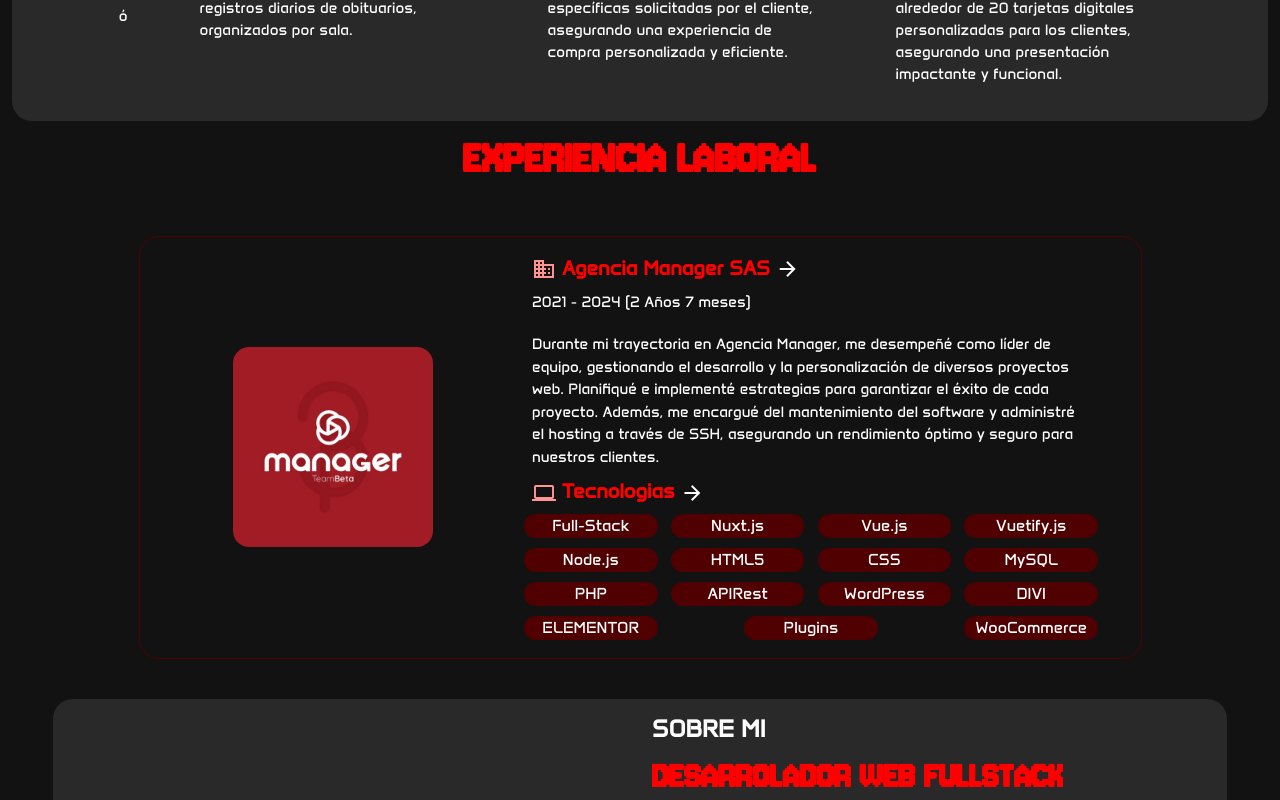
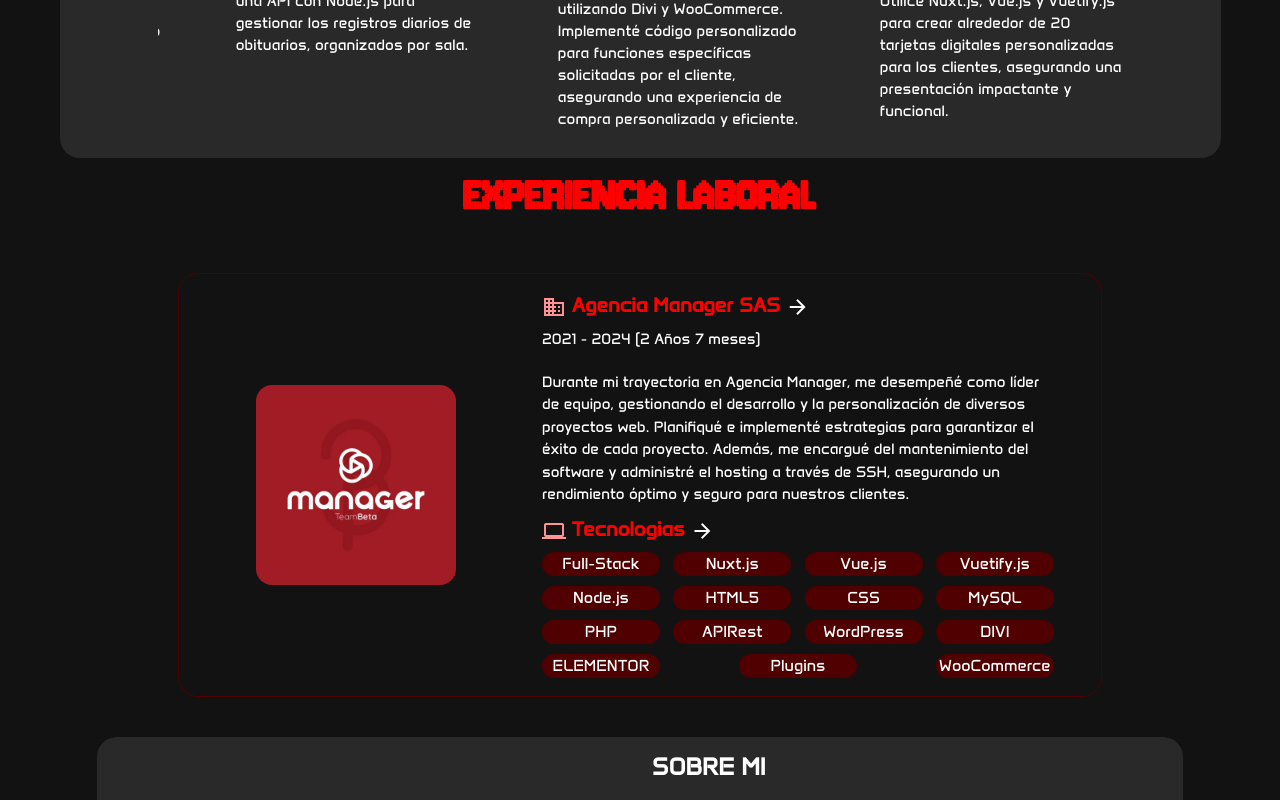
Before and after one commit to ELSASTO/Hoja-de-vida, a Nuxt app: page / in a window 1280 px wide. Shown: the part 1460-2260 px from the top of the page. Built offline with nearby package versions, Linux system fonts and the light colour scheme; a web font is replaced by a local one.

Commit message:
Actualizacion 10:33am

```diff
--- a/assets/styles.scss
+++ b/assets/styles.scss
@@ -18,7 +18,7 @@
 
 } */
 .titles{
-    font-weight: 900;
+    font-weight: 700;
     color: #ff0000;
     font-size: 50px;
     font-family: "Jersey 10", sans-serif;
@@ -27,7 +27,7 @@
     }
 }
 .MyName{
-    font-weight: 900;
+    font-weight: 500;
     color: #ff0000;
     font-size: 50px;
     font-family: "Jersey 10", sans-serif;
@@ -95,6 +95,9 @@
 
 .contenedor-tecnologias .tecnologia {
     width: calc(25% - 10px); /* Calcula el 20% del ancho total del contenedor y resta 10px de margen entre los elementos */
+    @media only screen and (max-width: 600px){
+        width: calc(38% - 10px);
+    }
     margin-bottom: 10px; /* Agrega un pequeño margen inferior entre las filas */
     background-color: #500000;
     border-radius: 50px; /* Color de fondo blanco para mayor contraste */
--- a/components/Index/WorkExperience.vue
+++ b/components/Index/WorkExperience.vue
@@ -33,7 +33,7 @@
                                 <h3 class="title-card ma-2">
                                     <v-icon color="#ff9494">mdi-laptop</v-icon> Tecnologias <v-icon>mdi-arrow-right</v-icon>
                                 </h3>
-                                <div class="contenedor-tecnologias">
+                                <div class="contenedor-tecnologias mx-2">
                                     <div class="tecnologia font1" v-for="tecnologia in tecnologias" :key="tecnologia">{{ tecnologia }}</div>
                                 </div>
 
--- a/layouts/default.vue
+++ b/layouts/default.vue
@@ -1,19 +1,17 @@
 <template>
   <v-app dark>
     <v-main>
-      <v-container fluid>
-        <ClientOnly>
+        <!-- <ClientOnly> -->
         <Nuxt />
-        </ClientOnly>
-      </v-container>
+        <!-- </ClientOnly> -->
     </v-main>
 
-    <!-- <v-footer
+    <v-footer
       :absolute="!fixed"
       app
     >
       <span>&copy; {{ new Date().getFullYear() }}</span>
-    </v-footer> -->
+    </v-footer>
 
   </v-app>
 </template>
--- a/pages/index.vue
+++ b/pages/index.vue
@@ -1,12 +1,12 @@
 <template>
-  <div>
+  <v-container class="mt-10 mb-10">
     <Welcome />
     <Knowledge/>
     <Projects/>
     <WorkExperience />
     <!-- <CTA/> -->
     <Contact class="mt-10"/>
-  </div>
+  </v-container>
 </template>
 
 <script>
```
